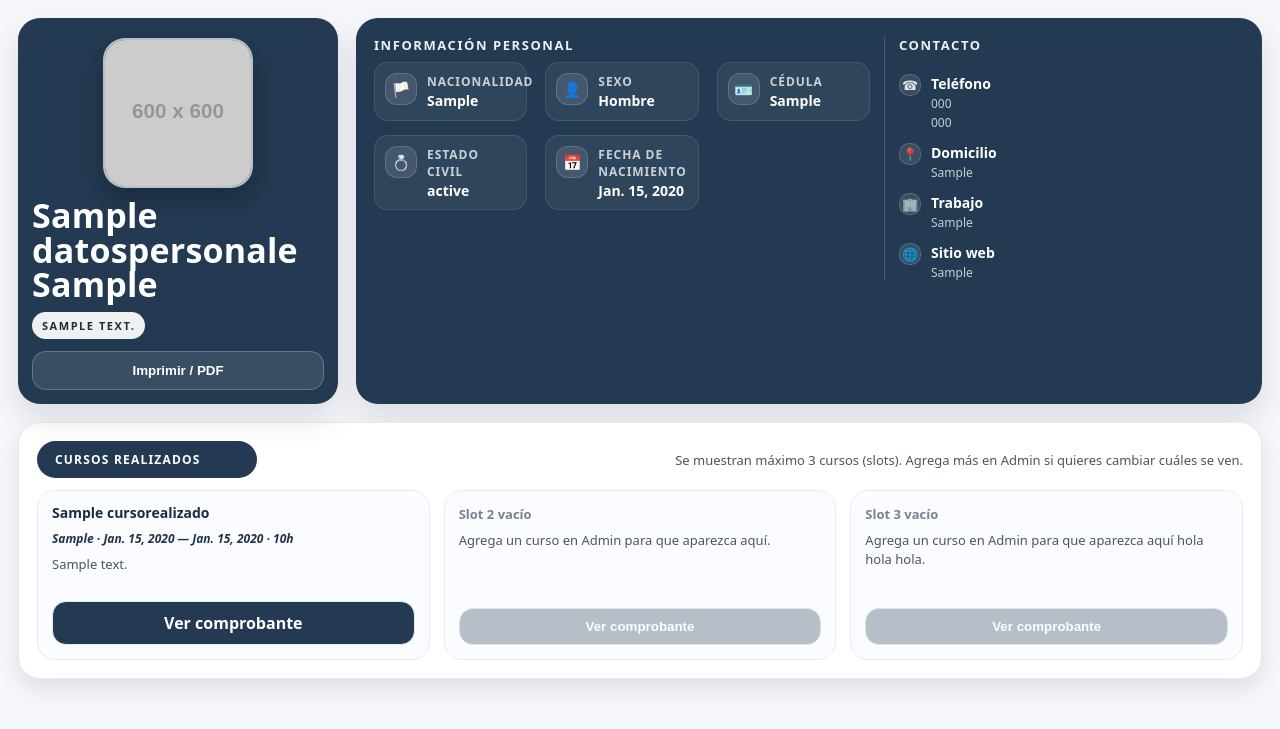
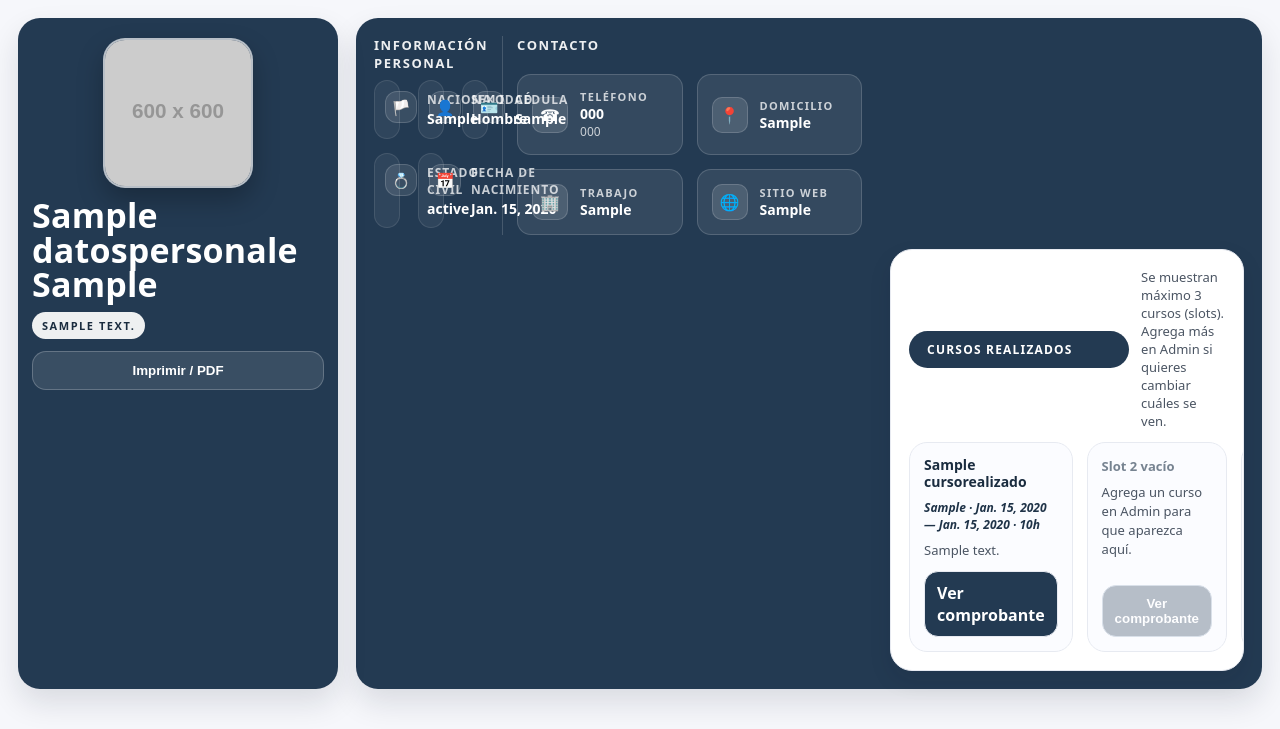
Before and after one commit to ANTHOX12/Proyectobasededatos, a Django app: page / in a window 1280 px wide. Shown: the top 729 px of the page. Run offline with Django 5.2, Linux system fonts and the light colour scheme; tables that the repository leaves empty hold one stand-in row (values such as "Sample post"); grey boxes labelled with a size stand in for pictures from a placeholder-image service; some libraries are stand-ins or nearby versions.

Commit message:
cambioscontactos1

```diff
--- a/tasks/templates/home.html
+++ b/tasks/templates/home.html
@@ -225,6 +225,65 @@
 .bullets b{
   color:#fff;
   font-weight: 900;
+}
+/* GRID DE CONTACTO */
+.contact-grid{
+  display:grid;
+  grid-template-columns: repeat(2, 1fr);
+  gap: 14px;
+}
+
+@media (max-width: 980px){
+  .contact-grid{
+    grid-template-columns: 1fr;
+  }
+}
+
+/* CARD REUTILIZABLE (MISMA IDEA QUE INFO PERSONAL) */
+.info-card{
+  display:flex;
+  gap: 12px;
+  align-items:center;
+  padding: 14px;
+  border-radius: 14px;
+  background: rgba(255,255,255,.08);
+  border: 1px solid var(--line);
+}
+
+/* ICONO */
+.info-ico{
+  width: 36px;
+  height: 36px;
+  border-radius: 10px;
+  display:flex;
+  align-items:center;
+  justify-content:center;
+  background: rgba(255,255,255,.12);
+  border: 1px solid var(--line);
+  font-size: 16px;
+}
+
+/* TEXTO */
+.info-label{
+  font-size: 11px;
+  letter-spacing: .12em;
+  text-transform: uppercase;
+  color: var(--muted2);
+  font-weight: 800;
+  display:block;
+}
+
+.info-value{
+  font-size: 14px;
+  font-weight: 900;
+  color: #fff;
+  display:block;
+}
+
+.info-sub{
+  font-size: 12px;
+  color: var(--muted2);
+  display:block;
 }
 
     .info-col{
@@ -574,40 +633,44 @@
         <div class="info-col">
   <h2>Contacto</h2>
 
-          <div class="irow">
-            <div class="ico">☎</div>
+  <div class="contact-grid">
+    <div class="info-card">
+      <div class="info-ico">☎</div>
       <div>
-              <b>Teléfono</b>
-              <div class="small">{{ perfil.telefono_convencional|default:"-" }}</div>
-              {% if perfil.telefono_fijo %}<div class="small">{{ perfil.telefono_fijo }}</div>{% endif %}
+        <span class="info-label">Teléfono</span>
+        <span class="info-value">{{ perfil.telefono_convencional|default:"-" }}</span>
+        {% if perfil.telefono_fijo %}
+          <span class="info-sub">{{ perfil.telefono_fijo }}</span>
+        {% endif %}
       </div>
     </div>
 
-          <div class="irow">
-            <div class="ico">📍</div>
+    <div class="info-card">
+      <div class="info-ico">📍</div>
       <div>
-              <b>Domicilio</b>
-              <div class="small">{{ perfil.direccion_domiciliaria|default:"No registrada" }}</div>
+        <span class="info-label">Domicilio</span>
+        <span class="info-value">{{ perfil.direccion_domiciliaria|default:"No registrada" }}</span>
       </div>
     </div>
 
-          <div class="irow">
-            <div class="ico">🏢</div>
+    <div class="info-card">
+      <div class="info-ico">🏢</div>
       <div>
-              <b>Trabajo</b>
-              <div class="small">{{ perfil.direccion_de_trabajo|default:"No registrada" }}</div>
+        <span class="info-label">Trabajo</span>
+        <span class="info-value">{{ perfil.direccion_de_trabajo|default:"No registrada" }}</span>
       </div>
     </div>
 
-          <div class="irow">
-            <div class="ico">🌐</div>
+    <div class="info-card">
+      <div class="info-ico">🌐</div>
       <div>
-              <b>Sitio web</b>
-              <div class="small">{{ perfil.sitioweb|default:"-" }}</div>
+        <span class="info-label">Sitio web</span>
+        <span class="info-value">{{ perfil.sitioweb|default:"-" }}</span>
       </div>
     </div>
   </div>
 </div>
+
 
       <!-- Cursos: 3 slots fijos (lineales) -->
 <div class="card">
```
Lines whose indentation alone changed are shown as unchanged.
